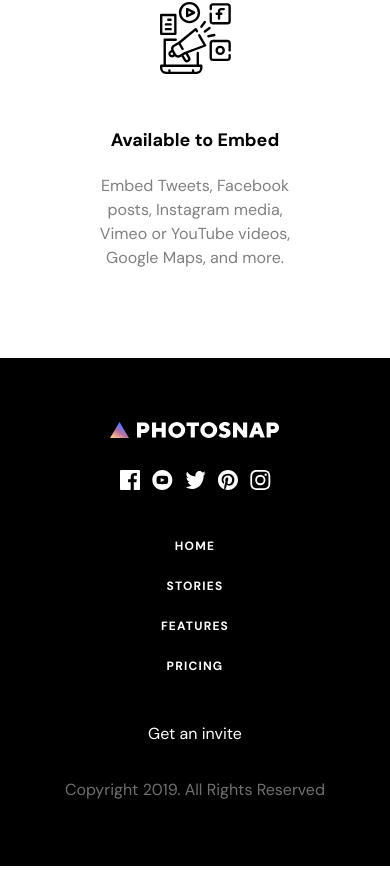
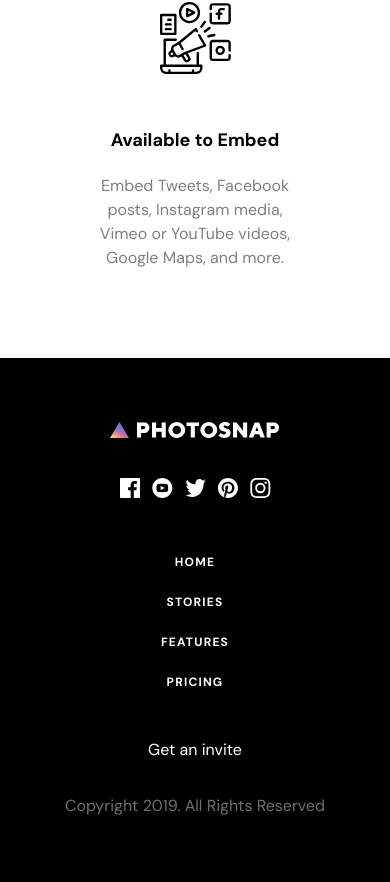
Before and after one commit to Bilek-Petr/photosnap_site, a React (Vite) app: page / in a window 390 px wide. Shown: the part 4655-5537 px from the top of the page. Built offline with nearby package versions, Linux system fonts and the light colour scheme.

Commit message:
finished footer version for small screens

```diff
--- a/src/layouts/Footer.jsx
+++ b/src/layouts/Footer.jsx
@@ -9,7 +9,7 @@
           <img src={data.logo} alt="photosnap company logo" />
         </div>
 
-        <div className="m-auto flex flex-row gap-3 py-8">
+        <div className="m-auto flex flex-row gap-3 py-10">
           {data.site_logos.map((logo) => (
             <img
               className="cursor-pointer brightness-0 contrast-100 invert filter transition-all duration-300 hover:filter-none"
```
